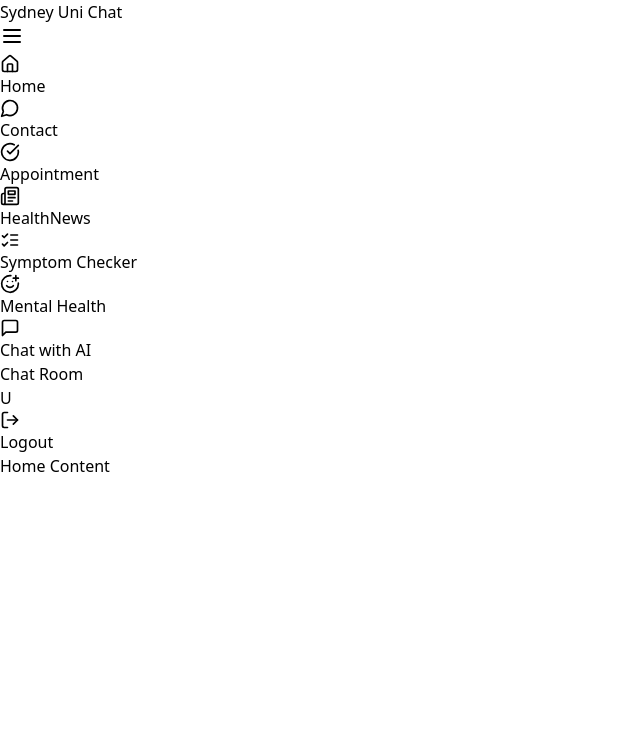
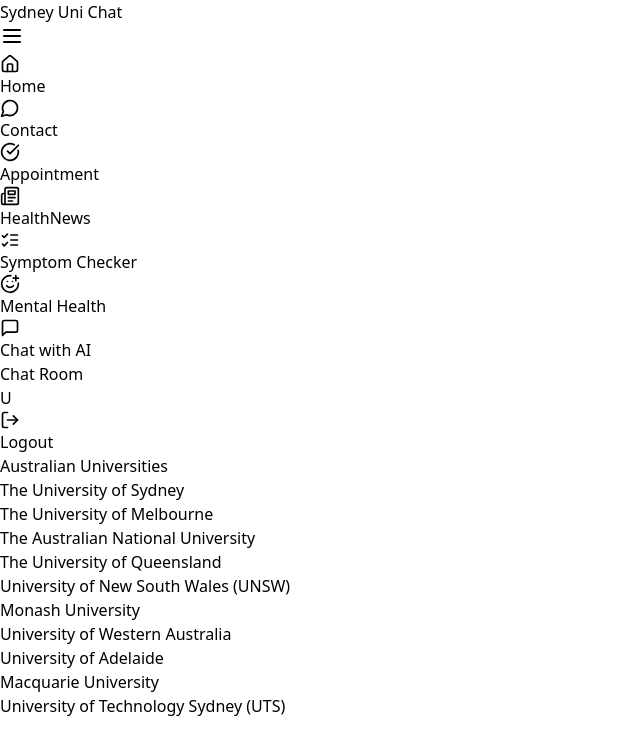
Before and after one commit to Yuriy0610/elec5620, a React (Vite) app in the folder elec5620-frontend/: page /main-layout/home in a window 1280 px wide. Shown: the top 754 px of the page, without its empty margins (0-640 px from the left). Built offline with nearby package versions, Linux system fonts and the light colour scheme.

Commit message:
home page university links

```diff
--- a/elec5620-frontend/src/App.jsx
+++ b/elec5620-frontend/src/App.jsx
@@ -10,6 +10,7 @@
 import ChatWithAi from './components/chatwithai';
 import AiResponseSymptomChecker from './components/AiResponse_symptomchecker';
 import HealthNews from './components/HealthNews';
+import Home from './components/Home';
 
 function App() {
     return (
@@ -21,7 +22,7 @@
                 {/* MainLayout 作为父路由 */}
                 <Route path="/main-layout" element={<MainLayout />}>
                     {/* 这些页面都将显示在 MainLayout 内的右侧区域 */}
-                    <Route path="home" element={<div>Home Content</div>} /> {/* 示例：主页内容 */}
+
                     <Route path="contact" element={<div>Contact Content</div>} /> {/* 示例：联系人内容 */}
                     <Route path="symptom-checker" element={<SymptomChecker />} />
                     <Route path="appointment" element={<Appointment />} />
@@ -30,6 +31,7 @@
                     <Route path="chat-ai" element={<ChatWithAi />} /> {/* 添加 ChatWithAi 路由 */}
                     <Route path="ai-response" element={<AiResponseSymptomChecker />} />
                     <Route path="healthnews" element={<HealthNews />} />
+                    <Route path="home" element={<Home />} />
 
 
 
--- /dev/null
+++ b/elec5620-frontend/src/components/Home.jsx
@@ -0,0 +1,38 @@
+import React from 'react';
+
+const universities = [
+    { name: 'The University of Sydney', url: 'https://www.sydney.edu.au' },
+    { name: 'The University of Melbourne', url: 'https://www.unimelb.edu.au' },
+    { name: 'The Australian National University', url: 'https://www.anu.edu.au' },
+    { name: 'The University of Queensland', url: 'https://www.uq.edu.au' },
+    { name: 'University of New South Wales (UNSW)', url: 'https://www.unsw.edu.au' },
+    { name: 'Monash University', url: 'https://www.monash.edu' },
+    { name: 'University of Western Australia', url: 'https://www.uwa.edu.au' },
+    { name: 'University of Adelaide', url: 'https://www.adelaide.edu.au' },
+    { name: 'Macquarie University', url: 'https://www.mq.edu.au' },
+    { name: 'University of Technology Sydney (UTS)', url: 'https://www.uts.edu.au' },
+];
+
+const Home = () => {
+    return (
+        <div className="p-8">
+            <h1 className="text-4xl font-bold text-orange-800 mb-6">Australian Universities</h1>
+            <ul className="grid grid-cols-1 md:grid-cols-2 lg:grid-cols-3 xl:grid-cols-4 gap-6">
+                {universities.map((university, index) => (
+                    <li key={index} className="bg-white p-6 rounded-lg shadow-lg hover:shadow-xl transition-shadow duration-300">
+                        <a
+                            href={university.url}
+                            target="_blank"
+                            rel="noopener noreferrer"
+                            className="text-lg font-semibold text-indigo-800 hover:underline block text-center"
+                        >
+                            {university.name}
+                        </a>
+                    </li>
+                ))}
+            </ul>
+        </div>
+    );
+};
+
+export default Home;
--- a/elec5620-frontend/src/components/MainLayout.jsx
+++ b/elec5620-frontend/src/components/MainLayout.jsx
@@ -26,7 +26,7 @@
                 </div>
                 <nav className="space-y-4">
                     {[
-                        { icon: Home, text: 'Home', to: '/main-layout' },
+                        { icon: Home, text: 'Home', to: '/main-layout/home' },
                         { icon: MessageCircle, text: 'Contact', to: '/main-layout/contact' },
                         { icon: CircleCheckBig, text: 'Appointment', to: '/main-layout/appointment' },
                         { icon: Newspaper, text: 'HealthNews', to: '/main-layout/healthnews' },
```
